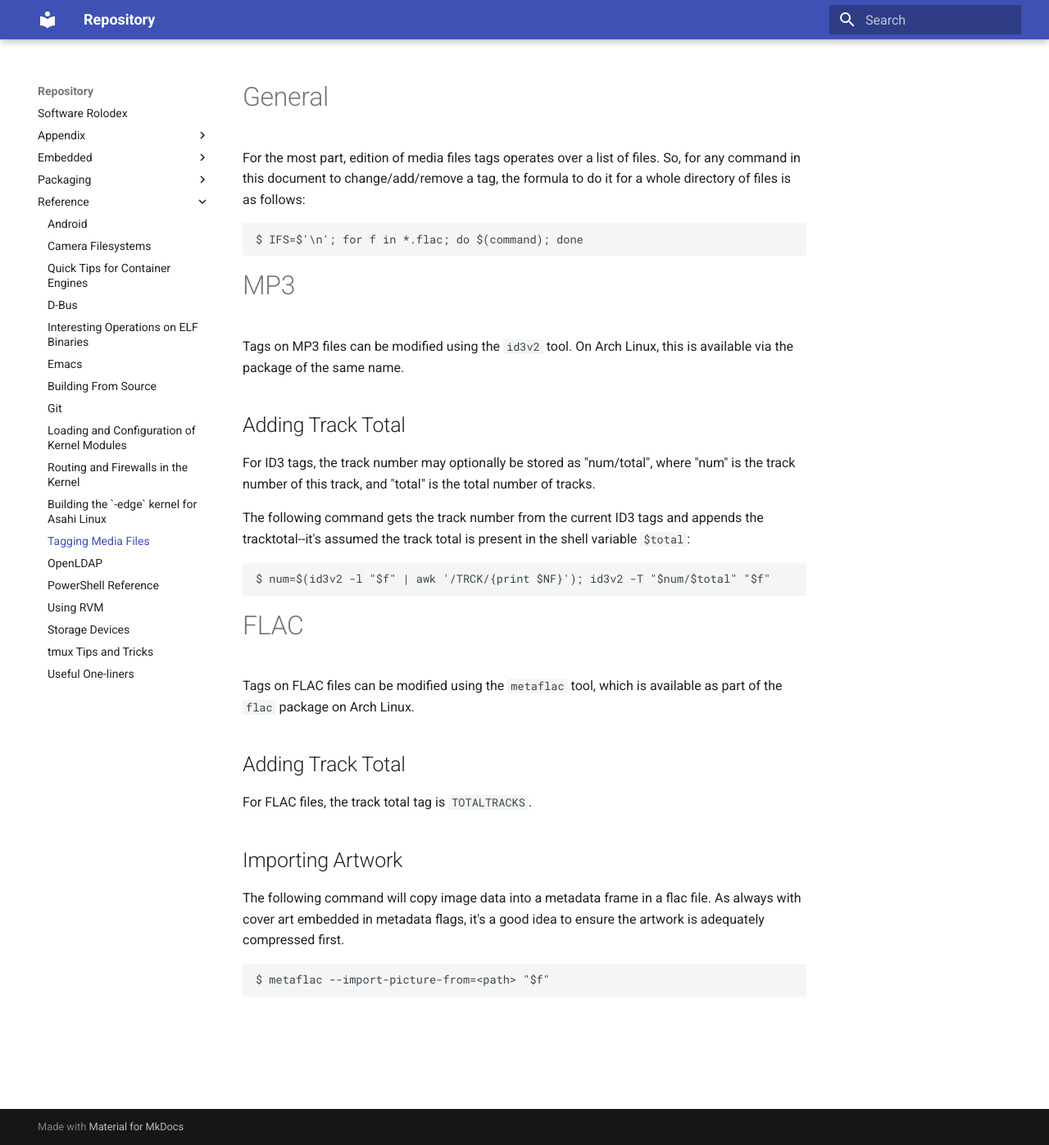
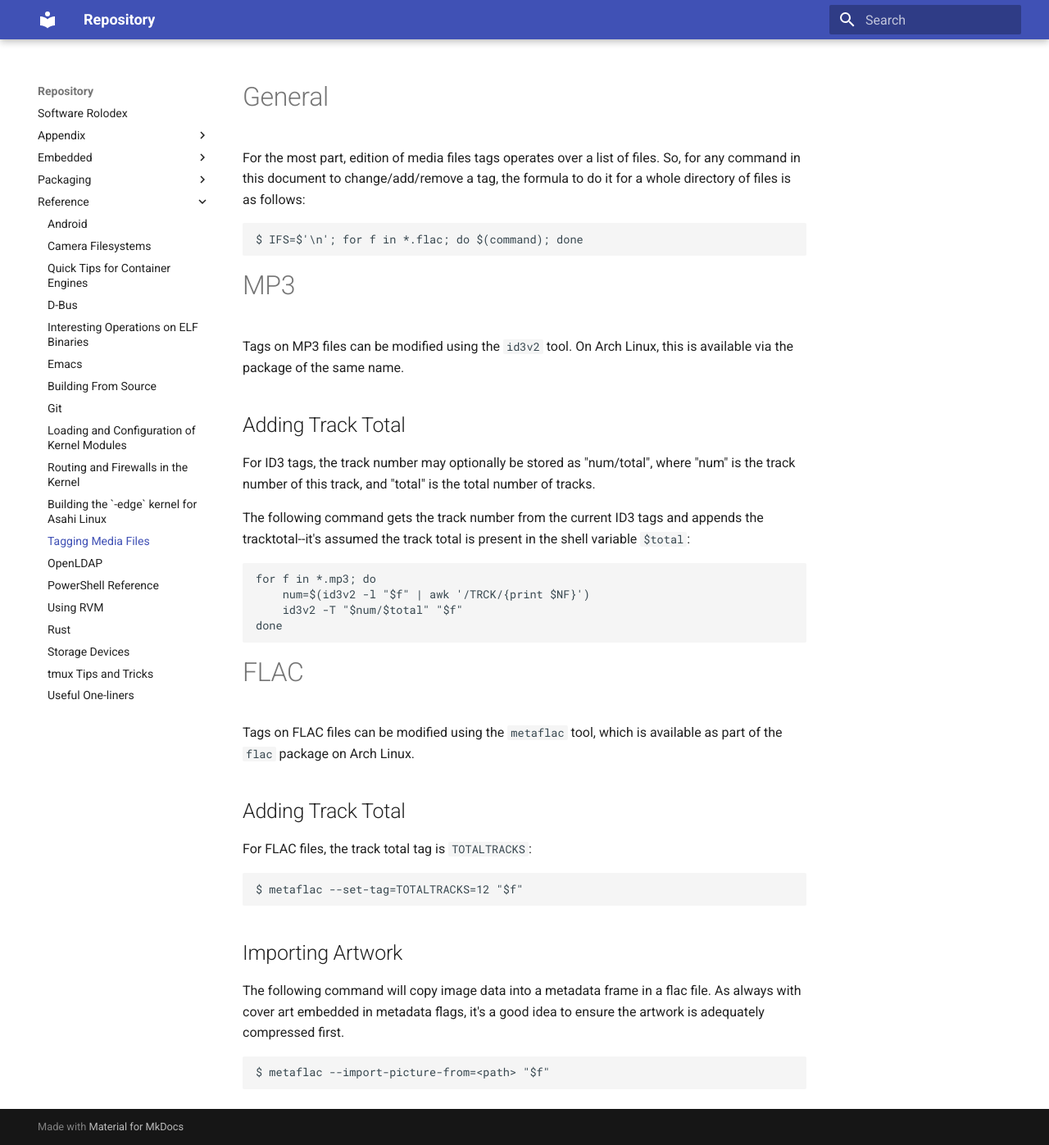
Before and after one commit to AmateurECE/twardyece-repository, an MkDocs documentation site: the page built from docs/Reference/MediaTagging.md, in a window 1280 px wide and 1397 px high. Shown: the whole window at 82% size. Built offline with MkDocs 1.6.1 and Material for MkDocs 9.7.7, drawn with Linux system fonts in a browser that asks for light colours.

Commit message:
MediaTagging: Make this reference a little more verbose

````diff
--- a/docs/Reference/MediaTagging.md
+++ b/docs/Reference/MediaTagging.md
@@ -28,7 +28,10 @@ appends the tracktotal--it's assumed the track total is present in the shell
 variable `$total`:
 
 ```bash-session
-$ num=$(id3v2 -l "$f" | awk '/TRCK/{print $NF}'); id3v2 -T "$num/$total" "$f"
+for f in *.mp3; do
+    num=$(id3v2 -l "$f" | awk '/TRCK/{print $NF}')
+    id3v2 -T "$num/$total" "$f"
+done
 ```
 
 # FLAC
@@ -38,7 +41,11 @@ available as part of the `flac` package on Arch Linux.
 
 ## Adding Track Total
 
-For FLAC files, the track total tag is `TOTALTRACKS`.
+For FLAC files, the track total tag is `TOTALTRACKS`:
+
+```bash-session
+$ metaflac --set-tag=TOTALTRACKS=12 "$f"
+```
 
 ## Importing Artwork
 
````
Also changed, not shown: docs/Reference/Rust.md (added).
